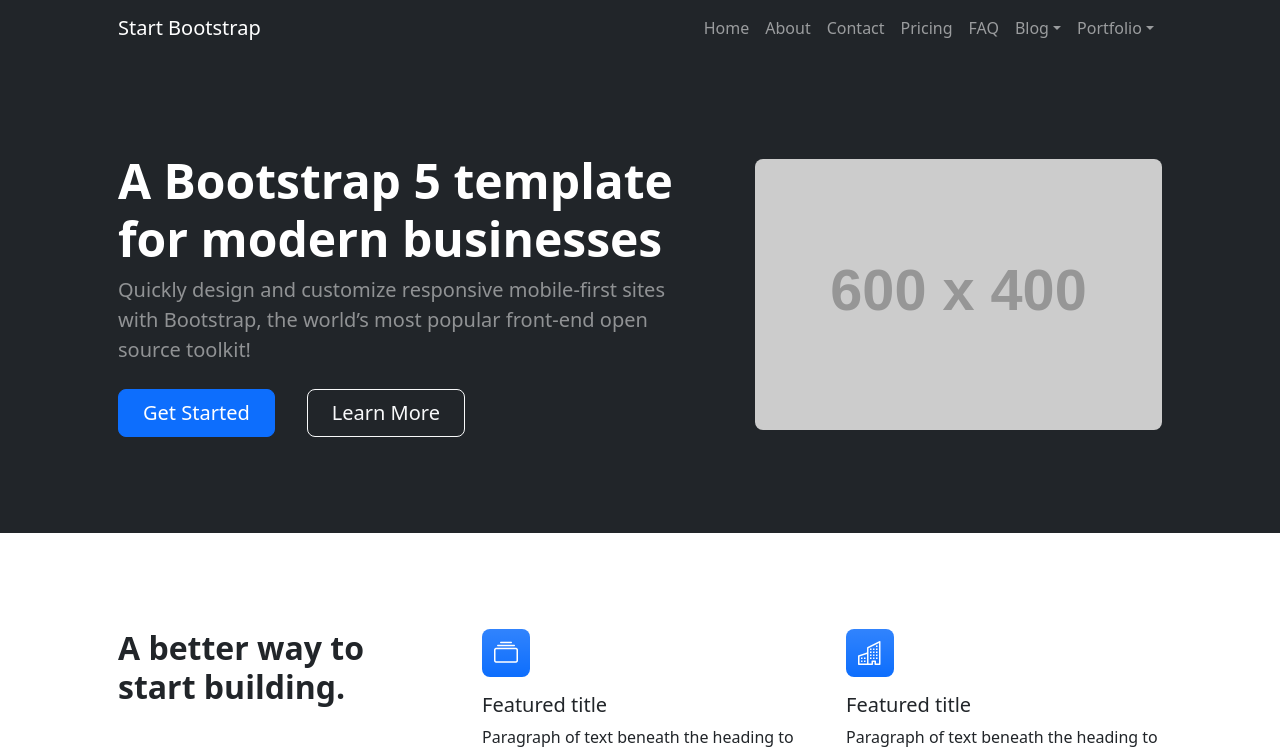
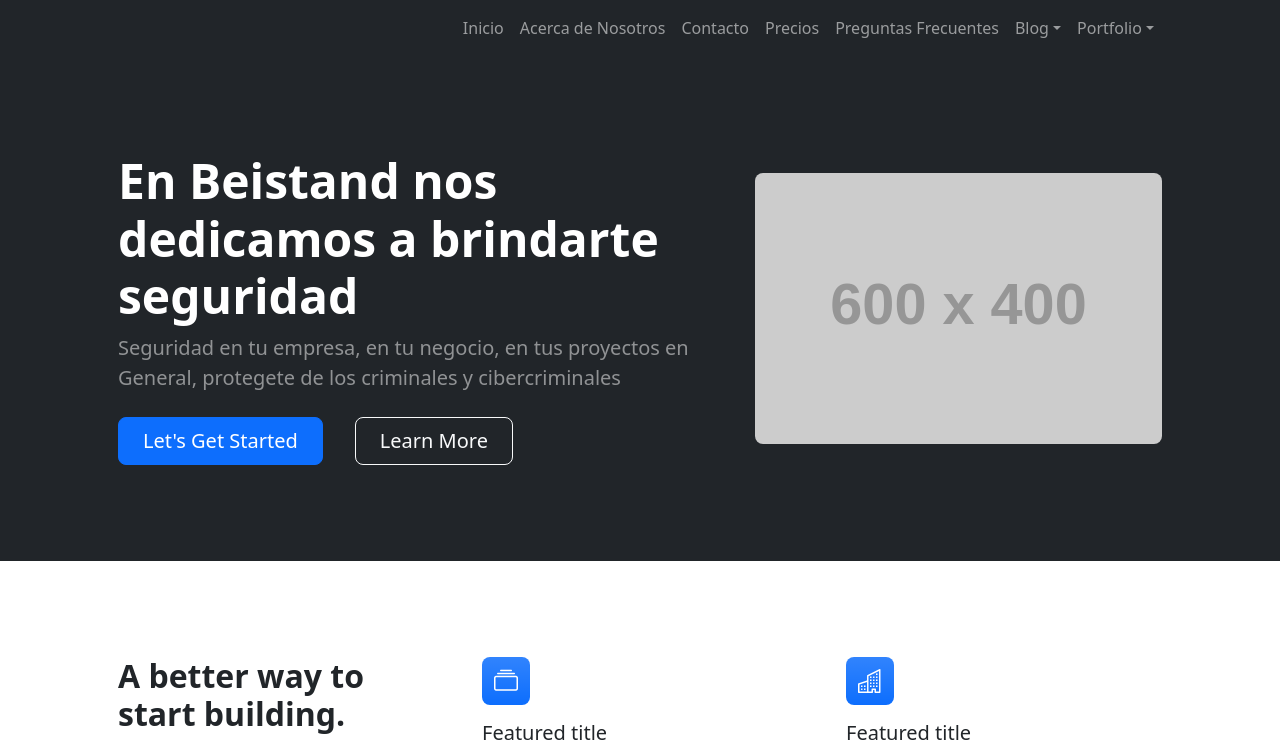
Before and after one commit to RchardDayz/beistand, a Django app: page / in a window 1280 px wide. Shown: the top 747 px of the page. Run offline with Django 4.2, Linux system fonts and the light colour scheme; grey boxes labelled with a size stand in for pictures from a placeholder-image service; some libraries are stand-ins or nearby versions.

Commit message:
modificaciones al html base

```diff
--- a/templates/base.html
+++ b/templates/base.html
@@ -19,15 +19,14 @@
             <!-- Navigation-->
             <nav class="navbar navbar-expand-lg navbar-dark bg-dark">
                 <div class="container px-5">
-                    <a class="navbar-brand" href="index.html">Start Bootstrap</a>
                     <button class="navbar-toggler" type="button" data-bs-toggle="collapse" data-bs-target="#navbarSupportedContent" aria-controls="navbarSupportedContent" aria-expanded="false" aria-label="Toggle navigation"><span class="navbar-toggler-icon"></span></button>
                     <div class="collapse navbar-collapse" id="navbarSupportedContent">
                         <ul class="navbar-nav ms-auto mb-2 mb-lg-0">
-                            <li class="nav-item"><a class="nav-link" href="index.html">Home</a></li>
-                            <li class="nav-item"><a class="nav-link" href="about.html">About</a></li>
-                            <li class="nav-item"><a class="nav-link" href="contacto">Contact</a></li>
-                            <li class="nav-item"><a class="nav-link" href="pricing.html">Pricing</a></li>
-                            <li class="nav-item"><a class="nav-link" href="faq.html">FAQ</a></li>
+                            <li class="nav-item"><a class="nav-link" href="index.html">Inicio</a></li>
+                            <li class="nav-item"><a class="nav-link" href="about.html">Acerca de Nosotros</a></li>
+                            <li class="nav-item"><a class="nav-link" href="contacto">Contacto</a></li>
+                            <li class="nav-item"><a class="nav-link" href="pricing.html">Precios</a></li>
+                            <li class="nav-item"><a class="nav-link" href="faq.html">Preguntas Frecuentes</a></li>
                             <li class="nav-item dropdown">
                                 <a class="nav-link dropdown-toggle" id="navbarDropdownBlog" href="#" role="button" data-bs-toggle="dropdown" aria-expanded="false">Blog</a>
                                 <ul class="dropdown-menu dropdown-menu-end" aria-labelledby="navbarDropdownBlog">
@@ -39,7 +38,7 @@
                                 <a class="nav-link dropdown-toggle" id="navbarDropdownPortfolio" href="#" role="button" data-bs-toggle="dropdown" aria-expanded="false">Portfolio</a>
                                 <ul class="dropdown-menu dropdown-menu-end" aria-labelledby="navbarDropdownPortfolio">
                                     <li><a class="dropdown-item" href="portfolio-overview.html">Portfolio Overview</a></li>
-                                    <li><a class="dropdown-item" href="portfolio-item.html">Portfolio Item</a></li>
+                                    <li><a class="dropdown-item" href="portfolio-item.html">Portflio Item</a></li>
                                 </ul>
                             </li>
                         </ul>
@@ -52,10 +51,10 @@
                     <div class="row gx-5 align-items-center justify-content-center">
                         <div class="col-lg-8 col-xl-7 col-xxl-6">
                             <div class="my-5 text-center text-xl-start">
-                                <h1 class="display-5 fw-bolder text-white mb-2">A Bootstrap 5 template for modern businesses</h1>
-                                <p class="lead fw-normal text-white-50 mb-4">Quickly design and customize responsive mobile-first sites with Bootstrap, the world’s most popular front-end open source toolkit!</p>
+                                <h1 class="display-5 fw-bolder text-white mb-2">En Beistand nos dedicamos a brindarte seguridad</h1>
+                                <p class="lead fw-normal text-white-50 mb-4">Seguridad en tu empresa, en tu negocio, en tus proyectos en General, protegete de los criminales y cibercriminales</p>
                                 <div class="d-grid gap-3 d-sm-flex justify-content-sm-center justify-content-xl-start">
-                                    <a class="btn btn-primary btn-lg px-4 me-sm-3" href="#features">Get Started</a>
+                                    <a class="btn btn-primary btn-lg px-4 me-sm-3" href="#features">Let's Get Started</a>
                                     <a class="btn btn-outline-light btn-lg px-4" href="#!">Learn More</a>
                                 </div>
                             </div>
```
